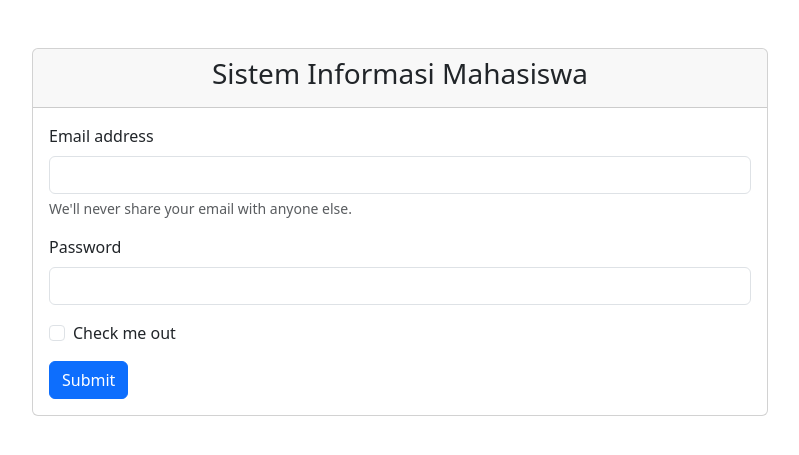
After one commit to nabiilahaulasafda/project, a PHP site: page /login.php in a window 1280 px wide. The commit adds this page. Shown: the top 455 px of the page, without its empty margins (240-1039 px from the left). Run offline with PHP 8.4, Linux system fonts and the light colour scheme.

Commit message:
menambahkan login dan cek login

```diff
--- /dev/null
+++ b/login.php
@@ -0,0 +1,48 @@
+<!DOCTYPE html>
+<html lang="en">
+
+<head>
+    <meta charset="UTF-8">
+    <meta name="viewport" content="width=device-width, initial-scale=1.0">
+    <title>Project IS62</title>
+    <link rel="stylesheet" href="css/bootstrap.css">
+</head>
+
+<body>
+
+
+    <div class="container">
+        <div class="row mt-5">
+            <div class="col-8 m-auto">
+                <div class="card">
+                    <div class="card-header text-center">
+                        <h3>Sistem Informasi Mahasiswa</h3>
+                    </div>
+                    <div class="card-body">
+                        <form>
+                            <div class="mb-3">
+                                <label for="exampleInputEmail1" class="form-label">Email address</label>
+                                <input type="email" class="form-control" id="exampleInputEmail1" aria-describedby="emailHelp">
+                                <div id="emailHelp" class="form-text">We'll never share your email with anyone else.</div>
+                            </div>
+                            <div class="mb-3">
+                                <label for="exampleInputPassword1" class="form-label">Password</label>
+                                <input type="password" class="form-control" id="exampleInputPassword1">
+                            </div>
+                            <div class="mb-3 form-check">
+                                <input type="checkbox" class="form-check-input" id="exampleCheck1">
+                                <label class="form-check-label" for="exampleCheck1">Check me out</label>
+                            </div>
+                            <button type="submit" class="btn btn-primary">Submit</button>
+                        </form>
+                    </div>
+                </div>
+            </div>
+        </div>
+    </div>
+
+    <script src="js/bootstrap.js"></script>
+    <script src="js/bootstrap.bundle.js"></script>
+</body>
+
+</html>
--- a/modul-jurusan/index.php
+++ b/modul-jurusan/index.php
@@ -1,3 +1,6 @@
+<?php
+include_once("ceklogin.php");
+?>
 <!DOCTYPE html>
 <html lang="en">
 
```
Also changed, not shown: ceklogin.php (added, +7 -0 lines), index.php (+7 -0 lines), modul-mahasiswa/index.php (+5 -2 lines).
